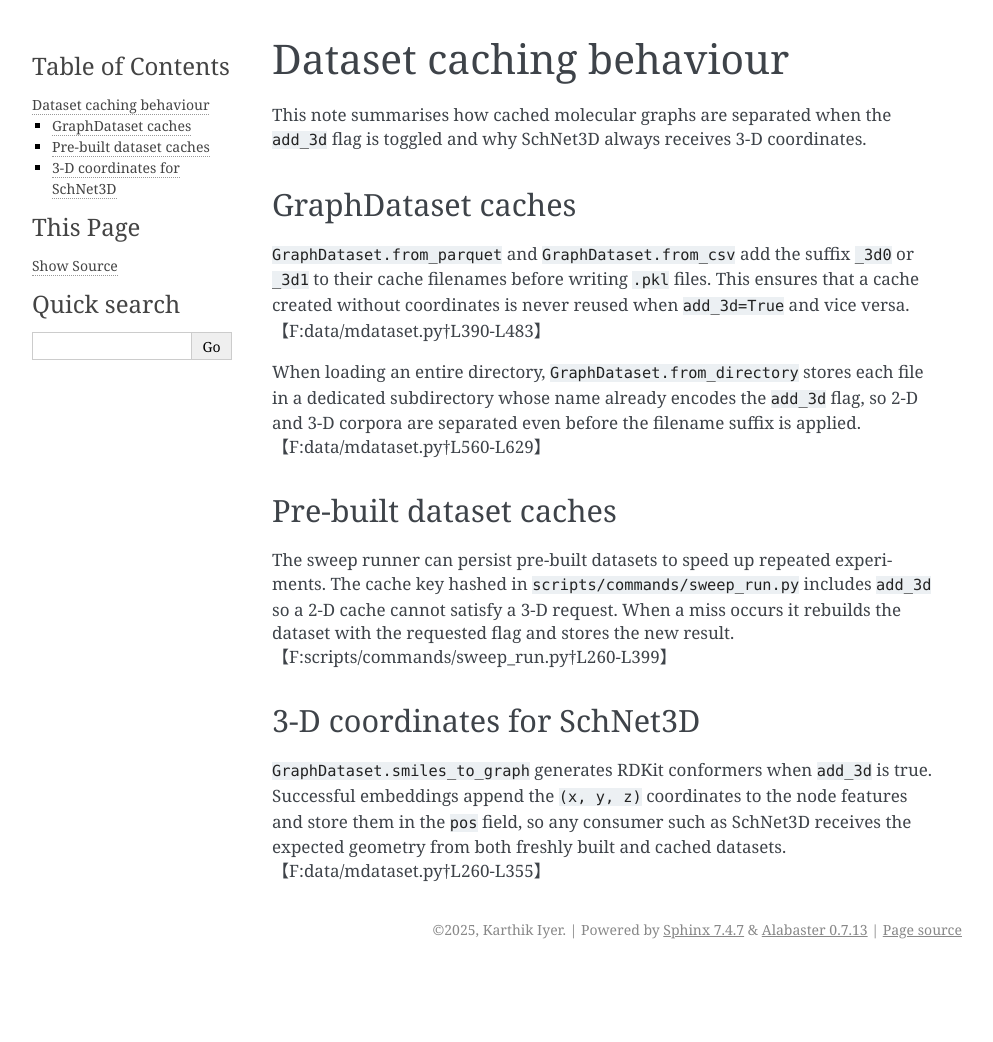
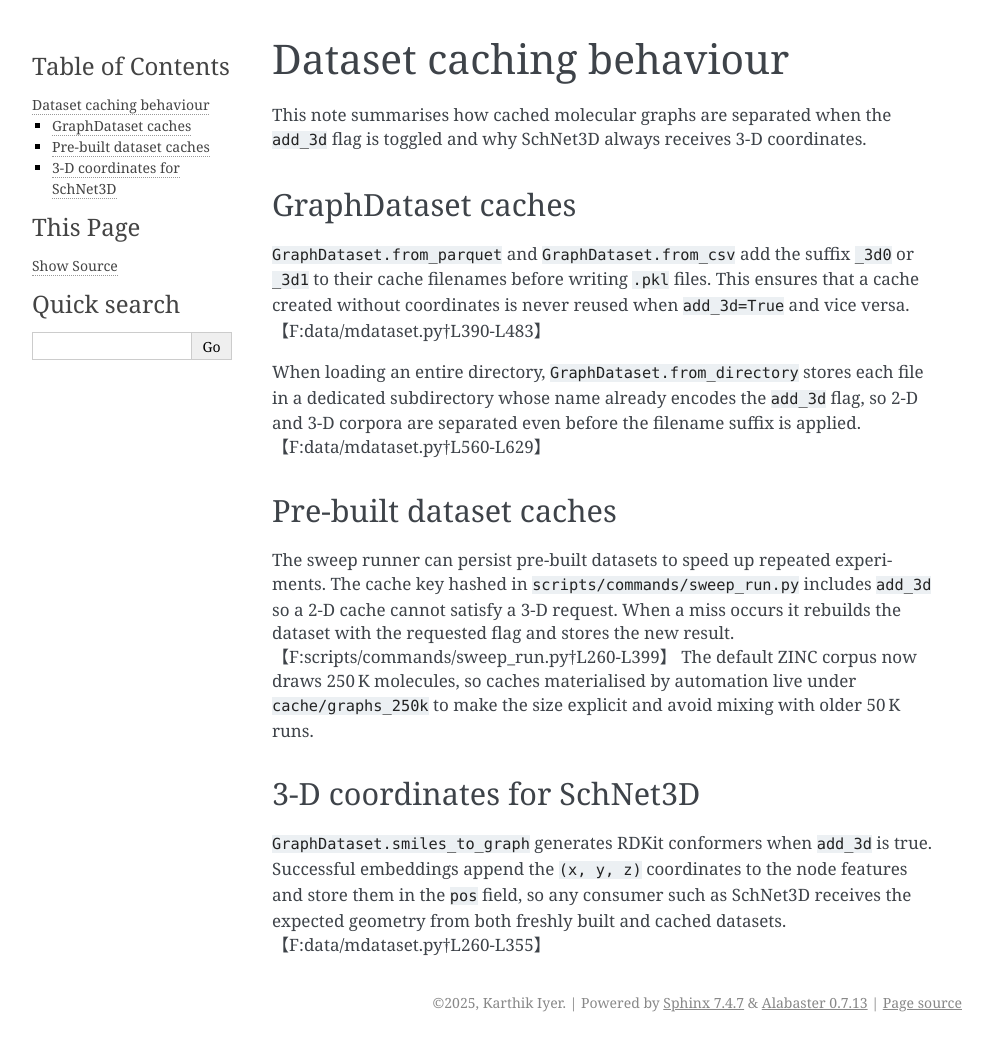
Before and after one commit to Kar488/M-JEPA, a Sphinx documentation site: the page built from docs/dataset_caching.rst, in a window 1280 px wide. Shown: the whole page, without its empty margins (148-1141 px from the left). Built offline with Sphinx 7.4.7, drawn with Linux system fonts in a browser that asks for light colours; before the commit the page ends 969 px from its top, so only the background shows below that.

Commit message:
Clarify cleanup when using the 250k cache

```diff
--- a/docs/dataset_caching.rst
+++ b/docs/dataset_caching.rst
@@ -24,7 +24,10 @@ The sweep runner can persist pre-built datasets to speed up repeated
 experiments.  The cache key hashed in ``scripts/commands/sweep_run.py`` includes
 ``add_3d`` so a 2-D cache cannot satisfy a 3-D request.  When a miss occurs it
 rebuilds the dataset with the requested flag and stores the new
-result.【F:scripts/commands/sweep_run.py†L260-L399】
+result.【F:scripts/commands/sweep_run.py†L260-L399】  The default ZINC corpus now
+draws 250 K molecules, so caches materialised by automation live under
+``cache/graphs_250k`` to make the size explicit and avoid mixing with older
+50 K runs.
 
 3-D coordinates for SchNet3D
 ----------------------------
--- a/docs/kid_friendly_overview.rst
+++ b/docs/kid_friendly_overview.rst
@@ -44,6 +44,9 @@ This room builds datasets and augmentation recipes.
   Stores molecule graphs as ``GraphData`` objects and bundles them into
   ``GraphDataset`` collections. It can ingest SMILES strings, numpy arrays,
   or cached pickles and keeps track of node, edge and positional features.
+  Automation prebuilds a 250 K-molecule ZINC cache under ``cache/graphs_250k``
+  so repeated sweeps reuse the same featurised tensors instead of recomputing
+  them from scratch.
 
 ``augment.py``
   Generates alternative molecular views. Recent updates added structured
```
Also changed, not shown: README.md (+8 -7 lines), 8 other files.
